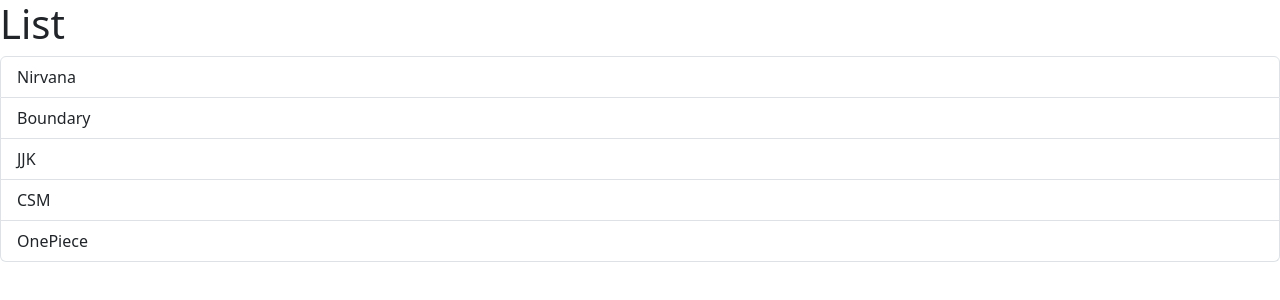
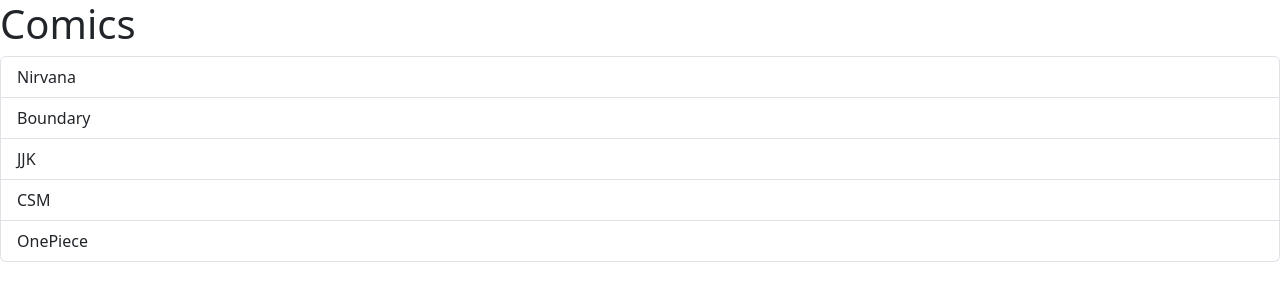
Before and after one commit to animesh0701/comic_app, a React (Vite) app: page / in a window 1280 px wide. Shown: the top 300 px of the page. Built offline with nearby package versions, Linux system fonts and the light colour scheme.

Commit message:
Passed data via props

```diff
--- a/src/App.tsx
+++ b/src/App.tsx
@@ -1,8 +1,12 @@
-import ListGroup from "./components/listGroup";
-
+import ListGroup from "./components/ListGroup";
+const comics = ["Nirvana", "Boundary", "JJK", "CSM", "OnePiece"];
 
 function App() {
-  return <div><ListGroup/></div>
+  return (
+    <div>
+      <ListGroup items={comics} heading="Comics" />
+    </div>
+  );
 }
 
 export default App;
--- a/src/components/ListGroup.tsx
+++ b/src/components/ListGroup.tsx
@@ -1,17 +1,21 @@
 import { useState } from "react";
 
-function ListGroup() {
-  const comics = ["Nirvana", "Boundary", "JJK", "CSM", "OnePiece"];
+// {items: [], heading: string}
+interface Props {
+  items: string[];
+  heading: string;
+}
 
+function ListGroup({ items, heading }: Props) {
   // Hook
   const [selectedIndex, setSelectedIndex] = useState(-1);
 
   return (
     <>
-      <h1>List</h1>
-      {comics.length === 0 && <p>No item found</p>}
+      <h1>{heading}</h1>
+      {items.length === 0 && <p>No item found</p>}
       <ul className="list-group">
-        {comics.map((comic, index) => (
+        {items.map((comic, index) => (
           <li
             className={
               selectedIndex == index
```
